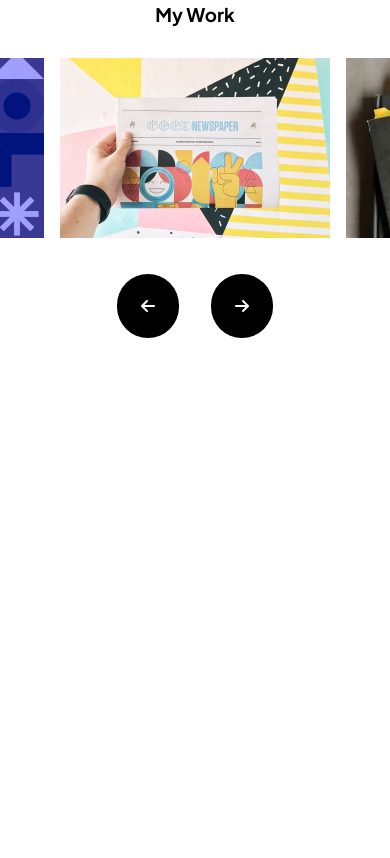
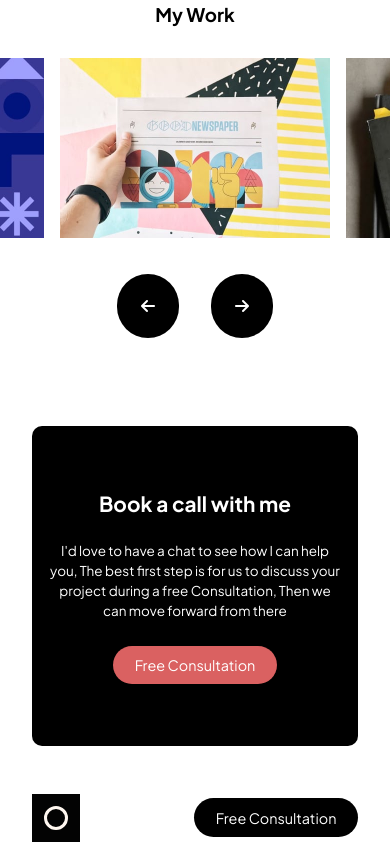
Before and after one commit to WadieBenabdouh/portfolio-gallery, a website built with Vite: page index.html in a window 390 px wide. Shown: the part 2148-3006 px from the top of the page. Before the commit the page ends 2486 px from the top, so only its background shows below. Built offline with nearby package versions, Linux system fonts and the light colour scheme.

Commit message:
mobile done 100%

```diff
--- a/index.html
+++ b/index.html
@@ -75,8 +75,6 @@
                 Illustrations to complete mobile apps, I'm also handy with a camera!</p>
             <a href="#">Free Consultation</a>
         </div>
-
-
     </section>
 
     <!-- ASIDE - SLIDER -->
@@ -94,6 +92,23 @@
             <button id="arrow-right"><i class="fa-solid fa-arrow-right"></i></button>
         </div>
     </aside>
+
+    <!-- FOOTER -->
+    <footer>
+        <div class="booking">
+            <h4>Book a call with me</h4>
+            <p>I'd love to have a chat to see how I can help you,
+                The best first step is for us to discuss your project during a free Consultation,
+                Then we can move forward from there</p>
+            <a href="#">Free Consultation</a>
+        </div>
+
+        <div class="footer-brand">
+            <img src="assets/logo.svg" alt="logo">
+            <a href="#">Free Consultation</a>
+        </div>
+    </footer>
+
     <script type="module" src="app.js"></script>
 </body>
 
--- a/main.scss
+++ b/main.scss
@@ -330,3 +330,66 @@ main {
         }
     }
 }
+
+//FOOTER
+footer {
+    margin-top: 4.5em;
+    padding: 1em 2em;
+    display: flex;
+    flex-direction: column;
+    gap: 3em;
+
+    .booking {
+        display: flex;
+        flex-direction: column;
+        align-items: center;
+        justify-content: space-around;
+        gap: 1.5em;
+        background-color: #000;
+        height: 20em;
+        padding: 4em 1em;
+        border-radius: 10px;
+
+        >* {
+            text-align: center;
+            color: #fff;
+        }
+
+        h4 {
+            font-size: 1.3rem;
+        }
+
+        p {
+            font-size: 13.5px;
+            line-height: 1.5em;
+        }
+
+        a {
+            background-color: #da6161;
+            padding: .7em 1.5em;
+            border-radius: 50px;
+            text-decoration: none;
+            font-size: .9em;
+        }
+    }
+
+    .footer-brand {
+        display: flex;
+        justify-content: space-between;
+        align-items: center;
+
+
+        img {
+            max-width: 3em;
+        }
+
+        a {
+            color: #fff;
+            background-color: #000;
+            padding: .7em 1.5em;
+            border-radius: 50px;
+            text-decoration: none;
+            font-size: .9em;
+        }
+    }
+}
```
Also changed, not shown: dist/index.html, 1 other file.
